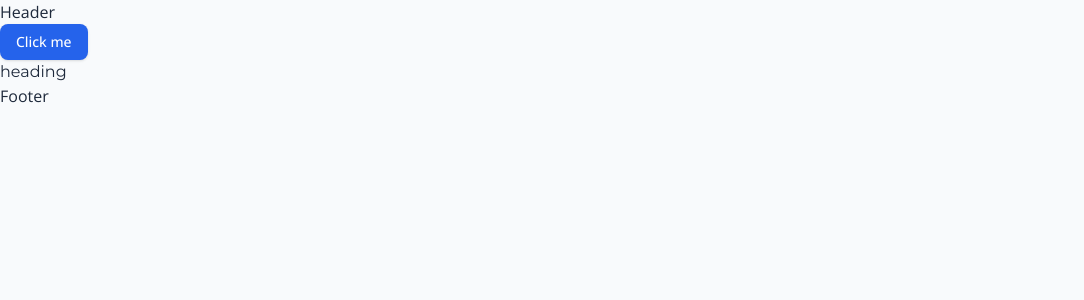
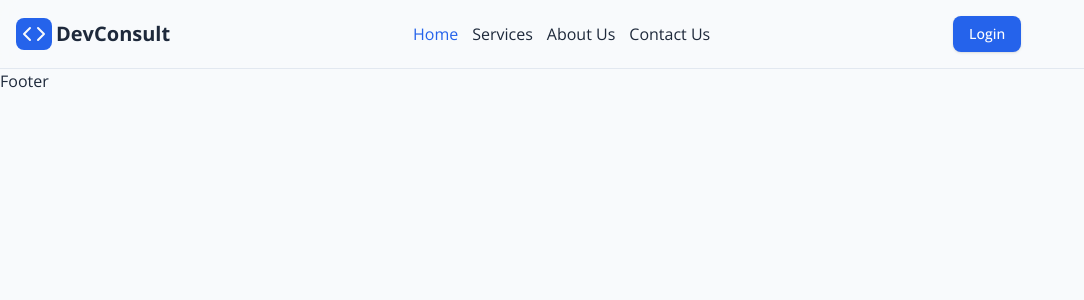
Before and after one commit to sagormajomder/dev-consult, a Next.js app: page / in a window 1280 px wide. Shown: the top 300 px of the page, without its empty margins (0-1084 px from the left). Built offline with nearby package versions, Linux system fonts and the light colour scheme.

Commit message:
Implement responsive header, navigation links, and mobile menu.

```diff
--- a/src/app/page.tsx
+++ b/src/app/page.tsx
@@ -1,11 +1,3 @@
-import { Button } from '@/components/ui/button';
-import Image from 'next/image';
-
-export default function Home() {
-  return (
-    <div>
-      <Button variant='default'>Click me</Button>
-      <p className='font-heading'>heading</p>
-    </div>
-  );
+export default function HomePage() {
+  return <section className='space-y-10'></section>;
 }
--- a/src/components/layouts/Container.tsx
+++ b/src/components/layouts/Container.tsx
@@ -1,7 +1,7 @@
 export default function Container({
   children,
   className = '',
-}: Readonly<{ children: React.ReactNode; className: string }>) {
+}: Readonly<{ children: React.ReactNode; className?: string }>) {
   return (
     <div className={`max-w-7xl mx-auto px-4 ${className}`}>{children}</div>
   );
--- a/src/components/layouts/Header.tsx
+++ b/src/components/layouts/Header.tsx
@@ -1,3 +1,27 @@
+import { Button } from '../ui/button';
+import Container from './Container';
+import Logo from './Logo';
+import MobileMenu from './MobileMenu';
+import Navlinks from './Navlinks';
+
+const navItems = [
+  { href: '/', label: 'Home' },
+  { href: '/services', label: 'Services' },
+  { href: '/about', label: 'About Us' },
+  { href: '/contact', label: 'Contact Us' },
+];
+
 export default function Header() {
-  return <div>Header</div>;
+  return (
+    <header className='sticky top-0 z-50 border-b bg-background/80 backdrop-blur-md py-4'>
+      <Container>
+        <nav className='flex justify-between items-center'>
+          <Logo />
+          <Navlinks className='hidden md:flex items-center gap-3.5' />
+          <Button className='hidden md:inline-flex'>Login</Button>
+          <MobileMenu />
+        </nav>
+      </Container>
+    </header>
+  );
 }
--- /dev/null
+++ b/src/components/layouts/Logo.tsx
@@ -0,0 +1,15 @@
+import { Code } from 'lucide-react';
+import Link from 'next/link';
+
+export default function Logo({
+  className = '',
+}: Readonly<{ className?: string }>) {
+  return (
+    <Link className='flex items-center gap-1' href={'/'}>
+      <span className='inline-block py-1 px-1.5 bg-primary rounded-lg'>
+        <Code className='text-background' />
+      </span>
+      <span className={`font-bold text-xl ${className}`}>DevConsult</span>
+    </Link>
+  );
+}
--- /dev/null
+++ b/src/components/layouts/Menulink.tsx
@@ -0,0 +1,15 @@
+'use client';
+import Link from 'next/link';
+import { usePathname } from 'next/navigation';
+
+export default function Menulink({
+  href,
+  children,
+}: Readonly<{ href: string; children: React.ReactNode }>) {
+  const pathname = usePathname();
+  return (
+    <Link href={href} className={`${pathname === href ? 'text-primary' : ' '}`}>
+      {children}
+    </Link>
+  );
+}
--- /dev/null
+++ b/src/components/layouts/MobileMenu.tsx
@@ -0,0 +1,39 @@
+'use client';
+
+import { Menu, X } from 'lucide-react';
+import { useState } from 'react';
+import { Button } from '../ui/button';
+import Container from './Container';
+import NavLinks from './Navlinks';
+
+export default function MobileMenu() {
+  const [isMenuOpen, setIsMenuOpen] = useState(false);
+
+  return (
+    <>
+      <div className='flex items-center gap-4'>
+        <Button className='hidden sm:inline-flex md:hidden'>Login</Button>
+        <button
+          onClick={() => setIsMenuOpen(!isMenuOpen)}
+          className='md:hidden p-2'
+          aria-label='Toggle menu'>
+          {isMenuOpen ? <X size={24} /> : <Menu size={24} />}
+        </button>
+      </div>
+
+      {/* Mobile Menu Dropdown */}
+      {isMenuOpen && (
+        <div className='absolute top-full left-0 right-0 md:hidden bg-background border-b shadow-lg z-40'>
+          <Container>
+            <div className='py-6 flex flex-col gap-4'>
+              <NavLinks className='flex flex-col gap-4 text-lg font-medium' />
+              <div className='sm:hidden mt-2'>
+                <Button className='w-full text-lg py-6'>Login</Button>
+              </div>
+            </div>
+          </Container>
+        </div>
+      )}
+    </>
+  );
+}
--- /dev/null
+++ b/src/components/layouts/Navlinks.tsx
@@ -0,0 +1,24 @@
+import Menulink from './Menulink';
+
+const navItems = [
+  { href: '/', label: 'Home' },
+  { href: '/services', label: 'Services' },
+  { href: '/about', label: 'About Us' },
+  { href: '/contact', label: 'Contact Us' },
+];
+
+export default function Navlinks({
+  className = '',
+  children,
+}: Readonly<{ className: string; children?: React.ReactNode }>) {
+  return (
+    <ul className={className}>
+      {navItems.map(item => (
+        <li key={item.href}>
+          <Menulink href={item.href}>{item.label}</Menulink>
+        </li>
+      ))}
+      {children}
+    </ul>
+  );
+}
```
